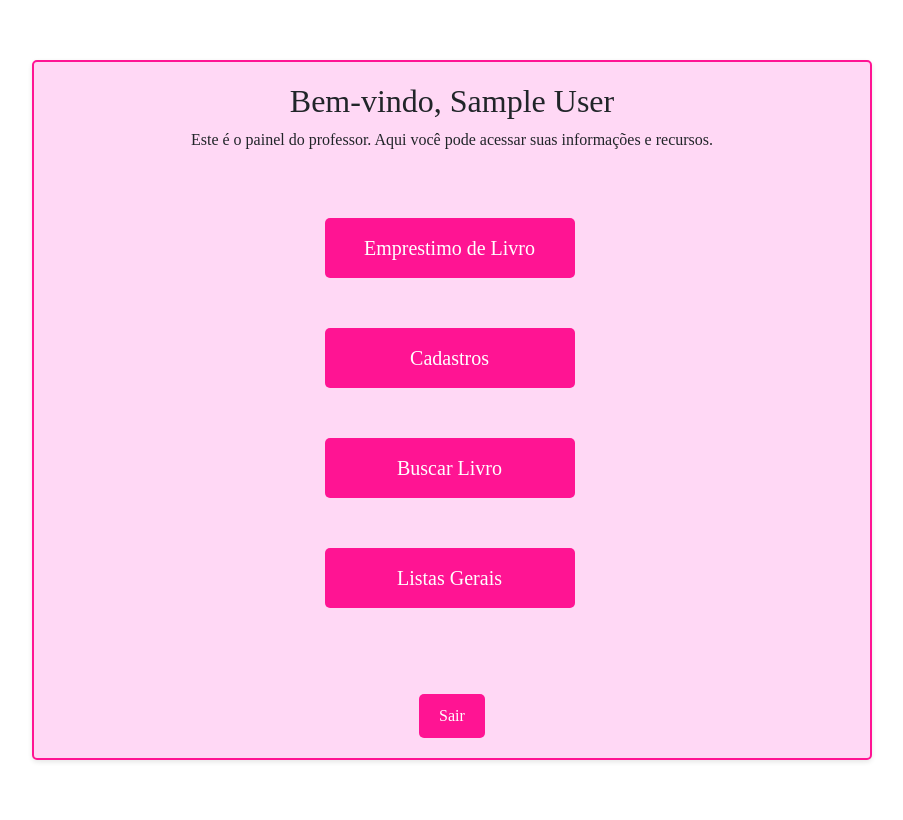
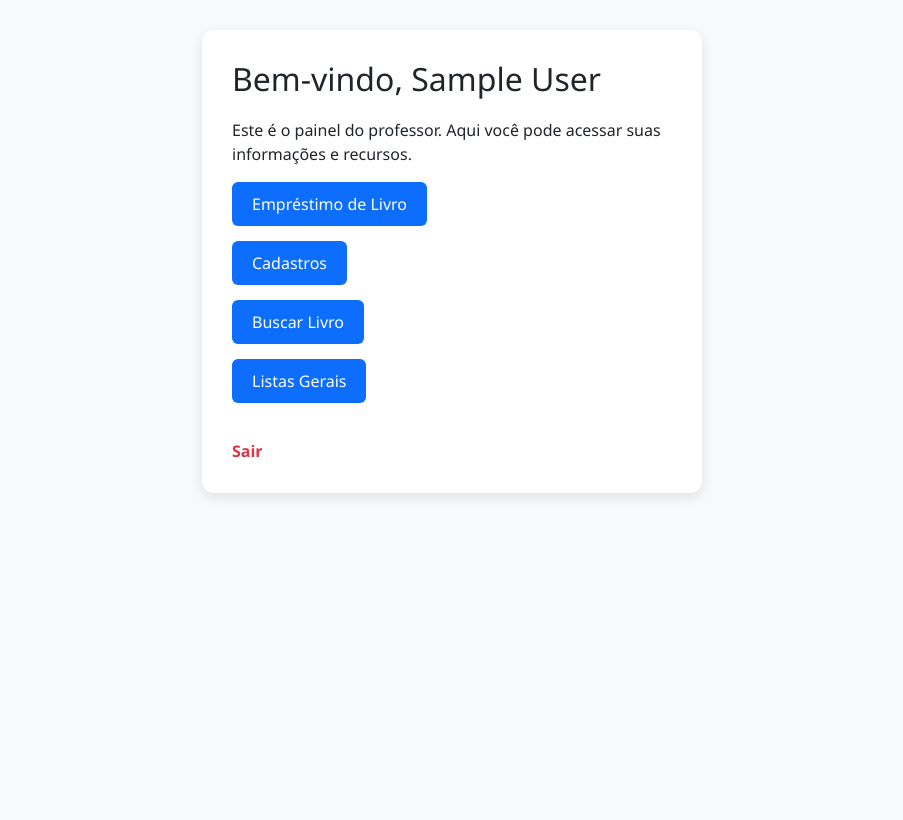
Before and after one commit to MariaDuda070809/biblioteca_mvc, a PHP site: page /dashboard.php in a window 1280 px wide. Shown: the whole page, without its empty margins (188-1091 px from the left). After the commit the page ends 497 px from the top, so only its background shows below. Run offline with PHP 8.4, Linux system fonts and the light colour scheme; the visitor is signed in with stand-in values (Sample User, id 1).

Commit message:
alteração da maria

```diff
--- a/alunos/listar_alunos.php
+++ b/alunos/listar_alunos.php
@@ -15,7 +15,6 @@ $alunos = $stmt->fetchAll(); // Armazena os resultados na variável $professores
     <meta charset="UTF-8">
     <meta name="viewport" content="width=device-width, initial-scale=1.0">
     <title>Lista de Alunos</title>
-    <link rel="stylesheet" href="../style.css">
 </head>
 <body>
 
--- a/cadastro.php
+++ b/cadastro.php
@@ -5,7 +5,6 @@
     <meta name="viewport" content="width=device-width, initial-scale=1.0">
     <title>Cadastros</title>
     <link href="https://cdn.jsdelivr.net/npm/bootstrap@5.3.5/dist/css/bootstrap.min.css" rel="stylesheet" integrity="sha384-SgOJa3DmI69IUzQ2PVdRZhwQ+dy64/BUtbMJw1MZ8t5HZApcHrRKUc4W0kG879m7" crossorigin="anonymous">
-    <link rel="stylesheet" href="style.css">
 </head>
 <body>
 
--- a/dashboard.php
+++ b/dashboard.php
@@ -4,22 +4,78 @@
 <!DOCTYPE html>
 <html lang="pt-br">
 
-<link href="https://cdn.jsdelivr.net/npm/bootstrap@5.3.5/dist/css/bootstrap.min.css" rel="stylesheet" integrity="sha384-SgOJa3DmI69IUzQ2PVdRZhwQ+dy64/BUtbMJw1MZ8t5HZApcHrRKUc4W0kG879m7" crossorigin="anonymous">
-
 <head>
     <meta charset="UTF-8">
     <meta name="viewport" content="width=device-width, initial-scale=1.0">
     <title>Painel do Professor</title>
-    <link rel="stylesheet" href="style.css">
-    <!-- <img src="mvc.png" alt="imagemcury" class="img"> -->
+
+    <!-- Bootstrap -->
+    <link href="https://cdn.jsdelivr.net/npm/bootstrap@5.3.5/dist/css/bootstrap.min.css" rel="stylesheet" integrity="sha384-SgOJa3DmI69IUzQ2PVdRZhwQ+dy64/BUtbMJw1MZ8t5HZApcHrRKUc4W0kG879m7" crossorigin="anonymous">
+
+    <style>
+        body {
+            background-color: #f8f9fa;
+            font-family: 'Segoe UI', Tahoma, Geneva, Verdana, sans-serif;
+            padding: 30px;
+        }
+
+        .form-container {
+            background-color: #fff;
+            border-radius: 12px;
+            box-shadow: 0 4px 12px rgba(0, 0, 0, 0.1);
+            padding: 30px;
+            max-width: 500px;
+            margin: 0 auto;
+        }
+
+        h2 {
+            margin-bottom: 20px;
+        }
+
+        ul {
+            list-style: none;
+            padding-left: 0;
+        }
+
+        li {
+            margin-bottom: 15px;
+        }
+
+        .btn-link {
+            display: inline-block;
+            padding: 10px 20px;
+            background-color: #0d6efd;
+            color: #fff;
+            text-decoration: none;
+            border-radius: 6px;
+            transition: background-color 0.3s;
+        }
+
+        .btn-link:hover {
+            background-color: #0b5ed7;
+        }
+
+        .logout {
+            display: inline-block;
+            margin-top: 20px;
+            color: #dc3545;
+            text-decoration: none;
+            font-weight: bold;
+        }
+
+        .logout:hover {
+            text-decoration: underline;
+        }
+    </style>
 </head>
+
 <body>
     <div class="form-container">
-    <h2>Bem-vindo, <?php echo $_SESSION['username'];?></h2>
+        <h2>Bem-vindo, <?php echo $_SESSION['username']; ?></h2>
         <p>Este é o painel do professor. Aqui você pode acessar suas informações e recursos.</p>
 
         <ul>
-        <li><a href="emprestimo/indexEmprestimo.php" class="btn-link">Emprestimo de Livro</a></li>
+            <li><a href="emprestimo/indexEmprestimo.php" class="btn-link">Empréstimo de Livro</a></li>
             <li><a href="cadastro.php" class="btn-link">Cadastros</a></li>
             <li><a href="livros/livro_buscar_cadastrar.php" class="btn-link">Buscar Livro</a></li>
             <li><a href="listas.php" class="btn-link">Listas Gerais</a></li>
@@ -29,6 +85,6 @@
     </div>
 
     <script src="https://cdn.jsdelivr.net/npm/bootstrap@5.3.5/dist/js/bootstrap.bundle.min.js" integrity="sha384-k6d4wzSIapyDyv1kpU366/PK5hCdSbCRGRCMv+eplOQJWyd1fbcAu9OCUj5zNLiq" crossorigin="anonymous"></script>
+</body>
 
-</body>
 </html>
--- a/emprestimo/indexEmprestimo.php
+++ b/emprestimo/indexEmprestimo.php
@@ -31,7 +31,6 @@ if ($_SERVER['REQUEST_METHOD'] == 'POST') {
     <meta charset="UTF-8">
     <title>Emprestimo de Livro</title>
     <link href="https://cdn.jsdelivr.net/npm/bootstrap@5.3.5/dist/css/bootstrap.min.css" rel="stylesheet" integrity="sha384-SgOJa3DmI69IUzQ2PVdRZhwQ+dy64/BUtbMJw1MZ8t5HZApcHrRKUc4W0kG879m7" crossorigin="anonymous">
-    <link rel="stylesheet" href="../style.css">
 </head>
 <body>
 
--- a/emprestimo/lista_emprestimo.php
+++ b/emprestimo/lista_emprestimo.php
@@ -26,7 +26,6 @@ $emprestimos = $stmt->fetchAll(PDO::FETCH_ASSOC);
 <head>
     <meta charset="UTF-8">
     <title>Empréstimos Cadastrados</title>
-    <link rel="stylesheet" href="../style.css">
 
 </head>
 <body>
--- a/listas.php
+++ b/listas.php
@@ -4,7 +4,7 @@
     <meta charset="UTF-8">
     <meta name="viewport" content="width=device-width, initial-scale=1.0">
     <title>Cadastros</title>
-    <link rel="stylesheet" href="style.css">
+
 </head>
 <body>
 
--- a/livros/indexLivro.php
+++ b/livros/indexLivro.php
@@ -4,7 +4,7 @@
     <meta charset="UTF-8">
     <title>Cadastrar Livro</title>
     <link href="https://cdn.jsdelivr.net/npm/bootstrap@5.3.5/dist/css/bootstrap.min.css" rel="stylesheet" integrity="sha384-SgOJa3DmI69IUzQ2PVdRZhwQ+dy64/BUtbMJw1MZ8t5HZApcHrRKUc4W0kG879m7" crossorigin="anonymous">
-    <link rel="stylesheet" href="../style.css">
+
 </head>
 <body>
 
--- a/livros/livros_cadastrados.php
+++ b/livros/livros_cadastrados.php
@@ -15,7 +15,6 @@ $livros = $stmt->fetchAll(); // Armazena os resultados na variável $professores
     <meta charset="UTF-8">
     <meta name="viewport" content="width=device-width, initial-scale=1.0">
     <title>Livros Cadastrados</title>
-    <link rel="stylesheet" href="../style.css">
 </head>
 <body>
 <div class="container">
--- a/professores/listar_professores.php
+++ b/professores/listar_professores.php
@@ -15,7 +15,6 @@ $professores = $stmt->fetchAll(); // Armazena os resultados na variável $profes
     <meta charset="UTF-8">
     <meta name="viewport" content="width=device-width, initial-scale=1.0">
     <title>Lista de Professores</title>
-    <link rel="stylesheet" href="../style.css">
 </head>
 <body>
 
```
Lines whose indentation alone changed are shown as unchanged.
